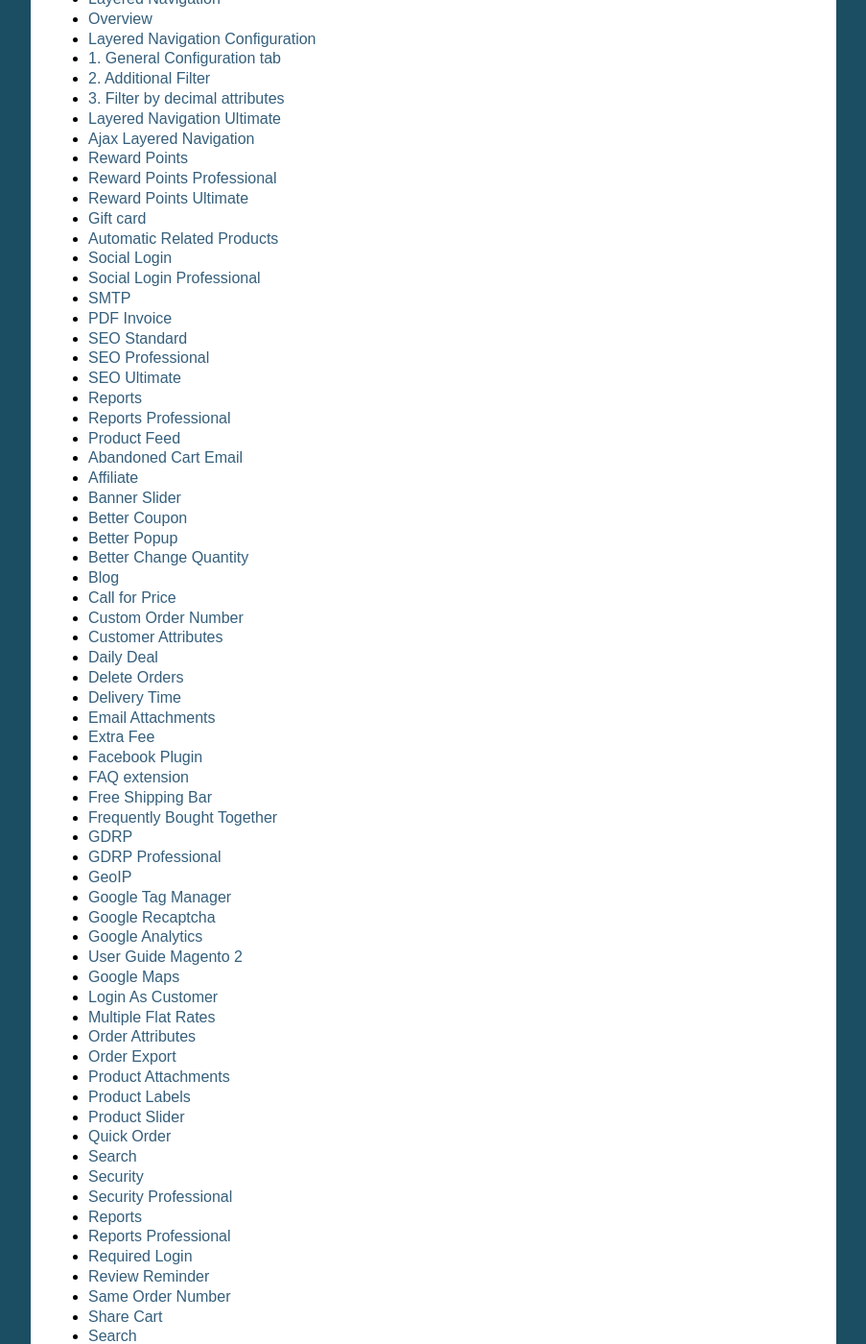
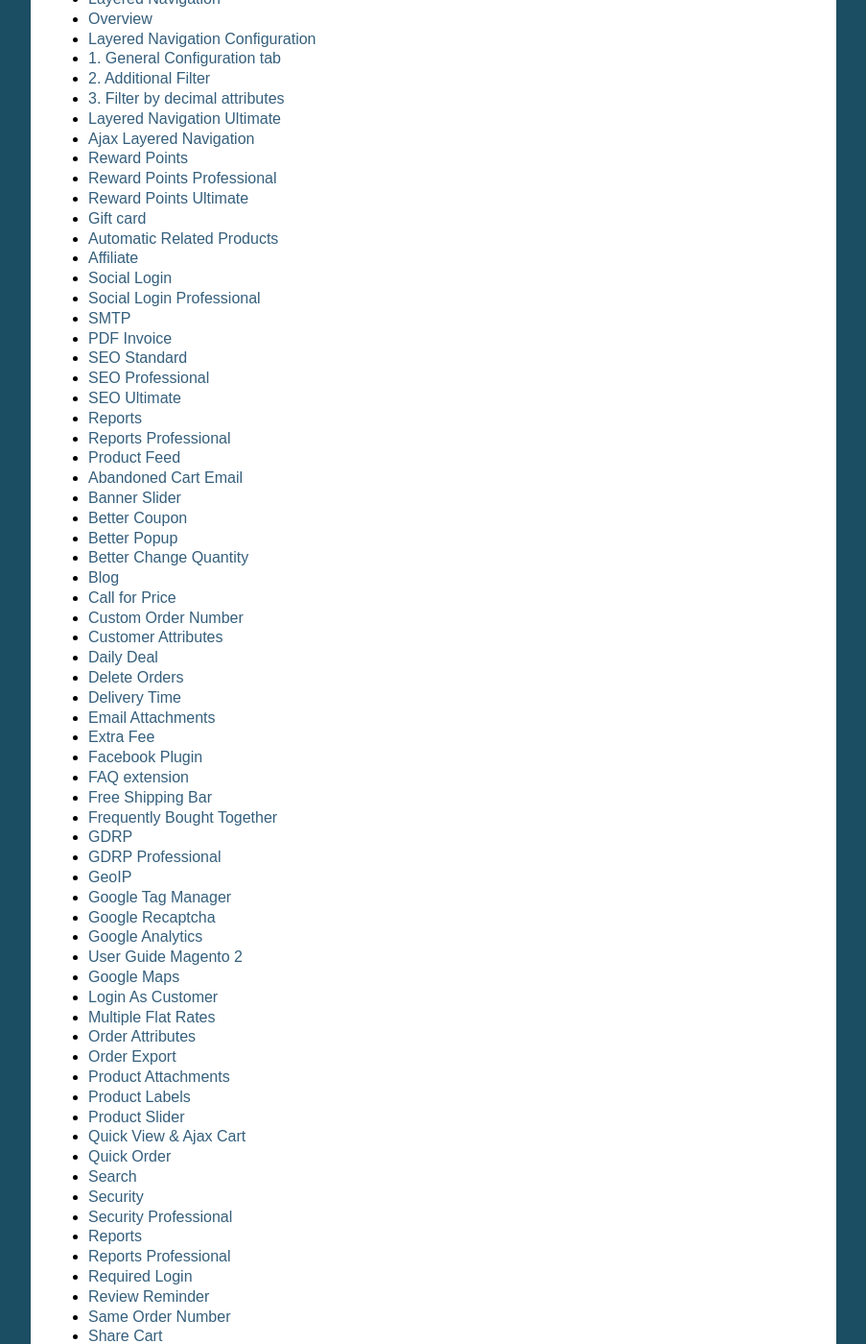
Before and after one commit to magepages/mpdocs, a Sphinx documentation site: the page built from docs/index.rst, in a window 1280 px wide and 1400 px high, scrolled down 255 px. Shown: the whole window at 96% size, without its empty margins (198-1101 px from the left). Built offline with Sphinx 7.4.7, drawn with Linux system fonts in a browser that asks for light colours; pages that are not in the unit, such as notebooks, are missing from menus; some of the changed lines change nothing that is shown.

Commit message:
Update index.rst

```diff
--- a/docs/index.rst
+++ b/docs/index.rst
@@ -28,6 +28,9 @@
    reward-points-ultimate/index
    gift-card/index
    automatic-related-products/index
+   affiliate-m2/index
+   affiliate-pro/index
+   affiliate-ultimate/index
    social-login-m2/index
    social-login-pro/index
    smtp-m2/index
@@ -39,7 +42,6 @@
    reports-pro/index
    product-feed/index
    abandoned-cart-email/index
-   affiliate-m2/index
    banner-slider/index
    better-coupon/index
    better-popup/index
@@ -71,6 +73,7 @@
    product-attachments/index
    product-labels/index
    product-slider-m2/index
+   quick-view-ajax-cart/index
    quick-order/index
    search/index
    security/index
```
